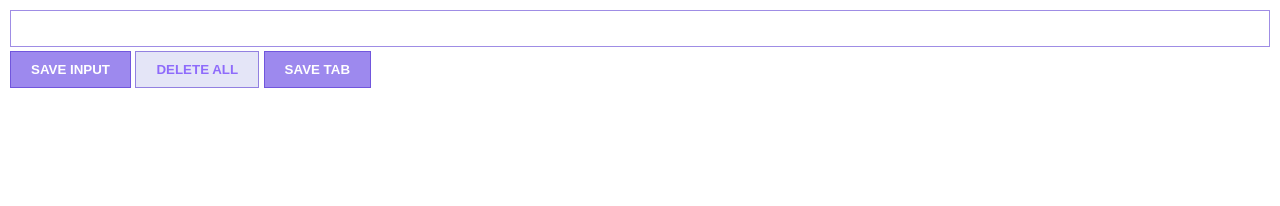
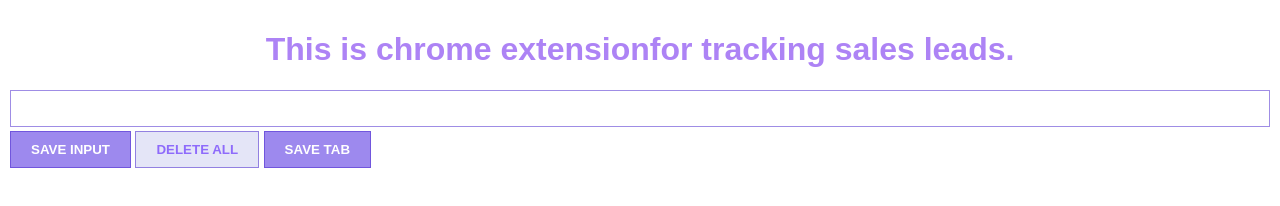
Before and after one commit to UditaVed/Leads_Tracker, a browser extension: page index.html in a window 1280 px wide. Drawn offline with Linux system fonts and the light colour scheme.

Commit message:
added header

```diff
--- a/chrome.css
+++ b/chrome.css
@@ -3,6 +3,11 @@ body{
     padding: 10px;
     font-family: Arial, Helvetica, sans-serif;
     min-width: 400px;
+}
+.start{
+    color: rgba(101, 22, 237, 0.533);
+    font-weight: bold;
+    text-align: center;
 }
 input{
     width: 100%;
--- a/index.html
+++ b/index.html
@@ -5,6 +5,7 @@
     <title>Lead's Tracker</title>
 </head>
 <body>
+    <h1 class="start">This is chrome extensionfor tracking sales leads.</h1>
     <input type="text" id="input-el">
         <button id="input-btn">SAVE INPUT</button>
         <button id="delete-btn">DELETE ALL</button>
```
